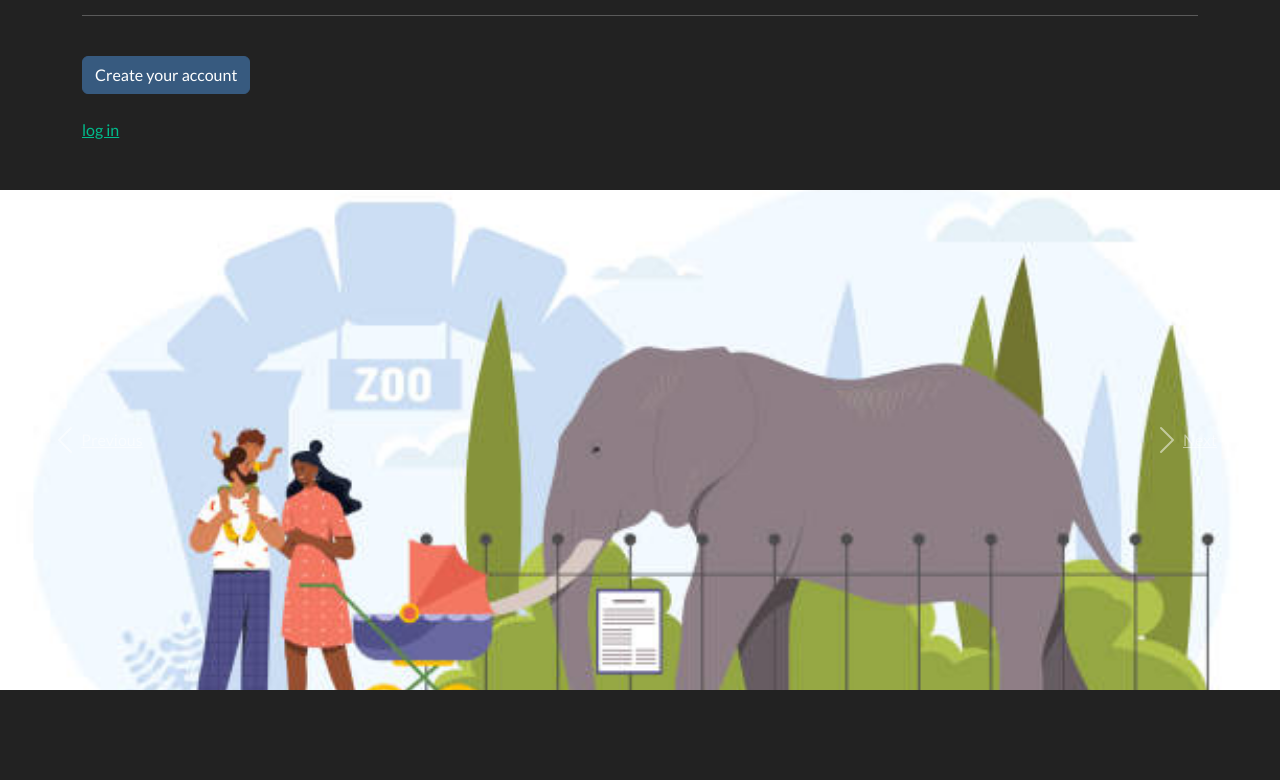
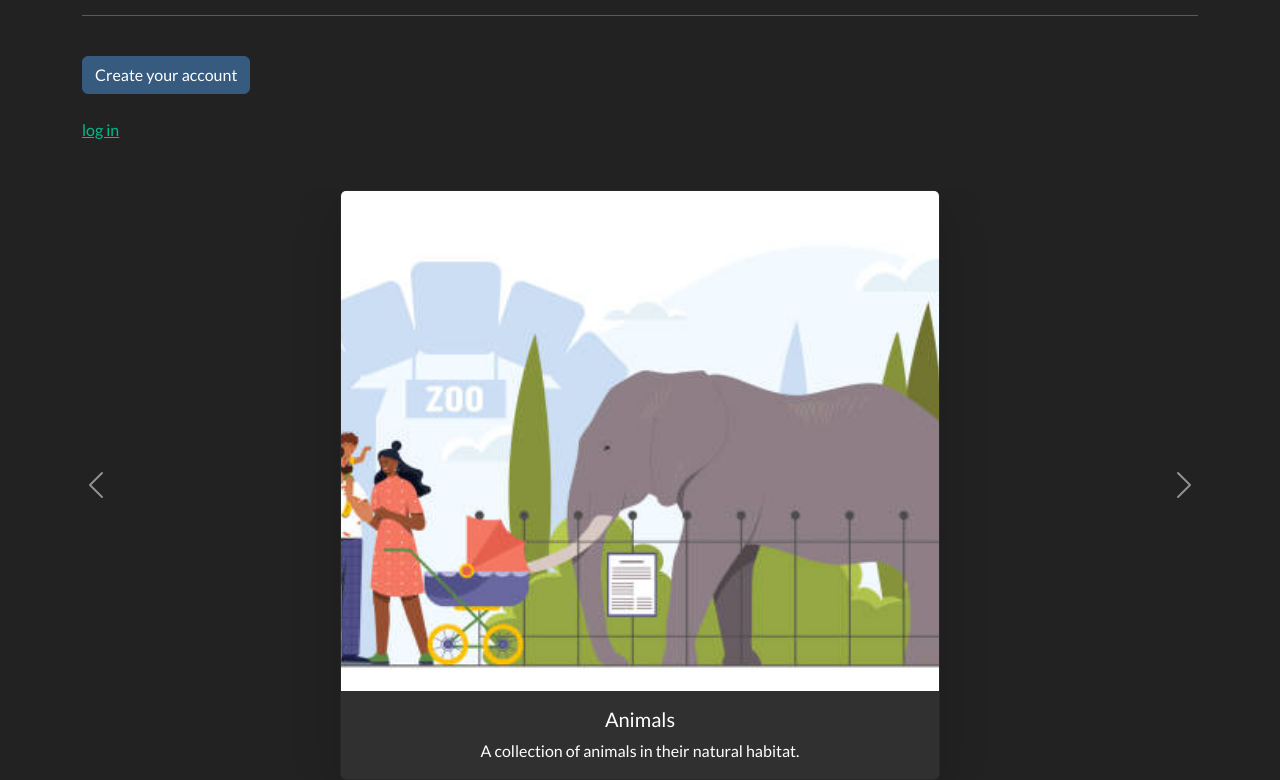
Before and after one commit to Jeffrey-20/Riget-Zoo-Adventures--RZA-, a Django app: page / in a window 1280 px wide. Shown: the part 199-979 px from the top of the page. Before the commit the page ends 889 px from the top, so only its background shows below. Run offline with Django 5.2, Linux system fonts and the light colour scheme.

Commit message:
Add files via upload
A CARASOL HAS BEEN ADDED AND MORE WORK  NEEDS TO BE COMPLETED

```diff
--- a/RZA/website/template/pages/index.html
+++ b/RZA/website/template/pages/index.html
@@ -24,39 +24,138 @@
 
 <br>
 
-<div id="homeCarousel" class="carousel slide" data-ride="carousel" data-interval="4000">
+<div id="homeCarousel" class="carousel slide" data-bs-ride="carousel" data-bs-interval="4000">
 
-  <!-- Carousel indicators -->
-  <ol class="carousel-indicators">
-    <li data-target="#homeCarousel" data-slide-to="0" class="active"></li>
-    <li data-target="#homeCarousel" data-slide-to="1"></li>
-    <li data-target="#homeCarousel" data-slide-to="2"></li>
-  </ol>
 
-  <!-- Carousel inner (slides) -->
+
+  <!-- Carousel inner (slides as cards) -->
   <div class="carousel-inner">
+
+    <!-- Slide 1 -->
     <div class="carousel-item active">
-      <img src="{% static 'images/animals.jpg' %}" class="d-block w-100" alt="Slide 1">
+      <div class="card mx-auto shadow-lg" style="max-width: 600px;">
+        <img src="{% static 'images/animals.jpg' %}" class="card-img-top" alt="Slide 1">
+        <div class="card-body text-center">
+          <h5 class="card-title">Animals</h5>
+          <p class="card-text">A collection of animals in their natural habitat.</p>
+        </div>
+      </div>
     </div>
+
+    <!-- Slide 2 -->
     <div class="carousel-item">
-      <img src="{% static 'images/tiger.jpg' %}" class="d-block w-100" alt="Slide 2">
+      <div class="card mx-auto shadow-lg" style="max-width: 600px;">
+        <img src="{% static 'images/tiger.jpg' %}" class="card-img-top" alt="Slide 2">
+        <div class="card-body text-center">
+          <h5 class="card-title">Tiger</h5>
+          <p class="card-text">The mighty tiger roaming in the wild.</p>
+        </div>
+      </div>
     </div>
+
+    <!-- Slide 3 -->
     <div class="carousel-item">
-      <img src="{% static 'images/lion.jpg' %}" class="d-block w-100" alt="Slide 3">
+      <div class="card mx-auto shadow-lg" style="max-width: 600px;">
+        <img src="{% static 'images/lion.jpg' %}" class="card-img-top" alt="Slide 3">
+        <div class="card-body text-center">
+          <h5 class="card-title">Lion</h5>
+          <p class="card-text">The king of the jungle standing tall.</p>
+        </div>
+      </div>
     </div>
+
+    <!-- Slide 4 -->
+    <div class="carousel-item">
+      <div class="card mx-auto shadow-lg" style="max-width: 600px;">
+        <img src="{% static 'images/elephant.jpg' %}" class="card-img-top" alt="Slide 4">
+        <div class="card-body text-center">
+          <h5 class="card-title">Elephant</h5>
+          <p class="card-text">The gentle giant of the savannah.</p>
+        </div>
+      </div>
+    </div>
+
+    <!-- Slide 5 -->
+    <div class="carousel-item">
+      <div class="card mx-auto shadow-lg" style="max-width: 600px;">
+        <img src="{% static 'images/cheetah.jpg' %}" class="card-img-top" alt="Slide 5">
+        <div class="card-body text-center">
+          <h5 class="card-title">Cheetah</h5>
+          <p class="card-text">The fastest animal on land in action.</p>
+        </div>
+      </div>
+    </div>
+
+    <!-- Slide 6 -->
+    <div class="carousel-item">
+      <div class="card mx-auto shadow-lg" style="max-width: 600px;">
+        <img src="{% static 'images/zebra.jpg' %}" class="card-img-top" alt="Slide 6">
+        <div class="card-body text-center">
+          <h5 class="card-title">Zebra</h5>
+          <p class="card-text">The beautiful striped grazer.</p>
+        </div>
+      </div>
+    </div>
+
+    <!-- Slide 7 -->
+    <div class="carousel-item">
+      <div class="card mx-auto shadow-lg" style="max-width: 600px;">
+        <img src="{% static 'images/giraffe.jpg' %}" class="card-img-top" alt="Slide 7">
+        <div class="card-body text-center">
+          <h5 class="card-title">Giraffe</h5>
+          <p class="card-text">The tallest land animal reaching for the trees.</p>
+        </div>
+      </div>
+    </div>
+
+    <!-- Slide 8 -->
+    <div class="carousel-item">
+      <div class="card mx-auto shadow-lg" style="max-width: 600px;">
+        <img src="{% static 'images/gorilla.jpg' %}" class="card-img-top" alt="Slide 8">
+        <div class="card-body text-center">
+          <h5 class="card-title">Gorilla</h5>
+          <p class="card-text">The king of the primates</p>
+        </div>
+      </div>
+    </div>
+
+    <!-- Slide 9 -->
+    <div class="carousel-item">
+      <div class="card mx-auto shadow-lg" style="max-width: 600px;">
+        <img src="{% static 'images/wolf.jpg' %}" class="card-img-top" alt="Slide 9">
+        <div class="card-body text-center">
+          <h5 class="card-title">Wolf</h5>
+          <p class="card-text">The fierce pack hunter of the forest.</p>
+        </div>
+      </div>
+    </div>
+
+    <!-- Slide 10 -->
+    <div class="carousel-item">
+      <div class="card mx-auto shadow-lg" style="max-width: 600px;">
+        <img src="{% static 'images/bear.jpg' %}" class="card-img-top" alt="Slide 10">
+        <div class="card-body text-center">
+          <h5 class="card-title">Bear</h5>
+          <p class="card-text">The powerful bear wandering the wilderness.</p>
+        </div>
+      </div>
+    </div>
+
   </div>
 
-  <!-- Carousel controls (arrows) -->
-  <a class="carousel-control-prev" href="#homeCarousel" role="button" data-slide="prev">
+  <!-- Carousel controls -->
+  <button class="carousel-control-prev" type="button" data-bs-target="#homeCarousel" data-bs-slide="prev">
     <span class="carousel-control-prev-icon" aria-hidden="true"></span>
-    <span class="sr-only">Previous</span>
-  </a>
-  <a class="carousel-control-next" href="#homeCarousel" role="button" data-slide="next">
+    <span class="visually-hidden">Previous</span>
+  </button>
+  <button class="carousel-control-next" type="button" data-bs-target="#homeCarousel" data-bs-slide="next">
     <span class="carousel-control-next-icon" aria-hidden="true"></span>
-    <span class="sr-only">Next</span>
-  </a>
+    <span class="visually-hidden">Next</span>
+  </button>
 
 </div>
 
 
+<script src="https://cdn.jsdelivr.net/npm/bootstrap@5.3.3/dist/js/bootstrap.bundle.min.js"></script>
+
     {% endblock %}
```
Also changed, not shown: RZA/static/images/bear.jpg (added), RZA/static/images/cheetah.jpg (added), RZA/static/images/elephant.jpg (added), RZA/static/images/giraffe.jpg (added), RZA/static/images/gorilla.jpg (added), RZA/static/images/wolf.jpg (added), RZA/static/images/zebra.jpg (added).
